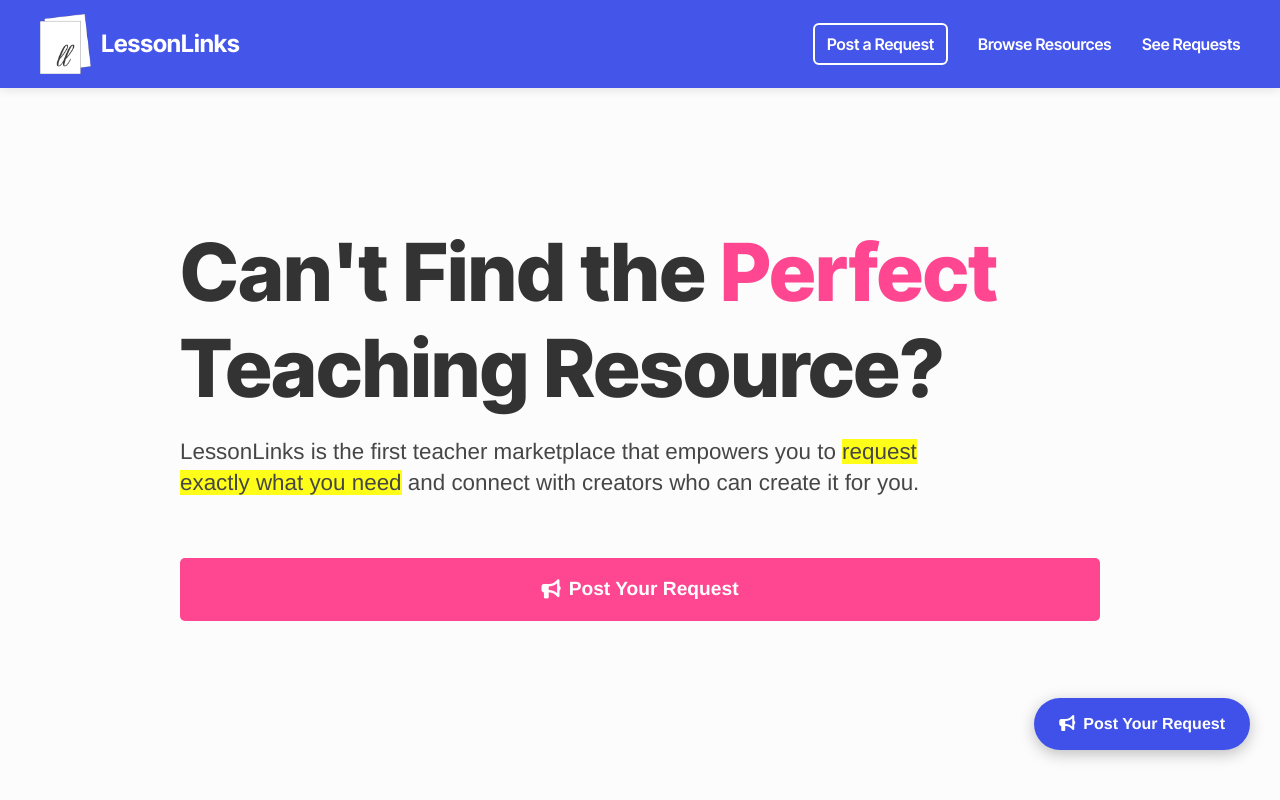
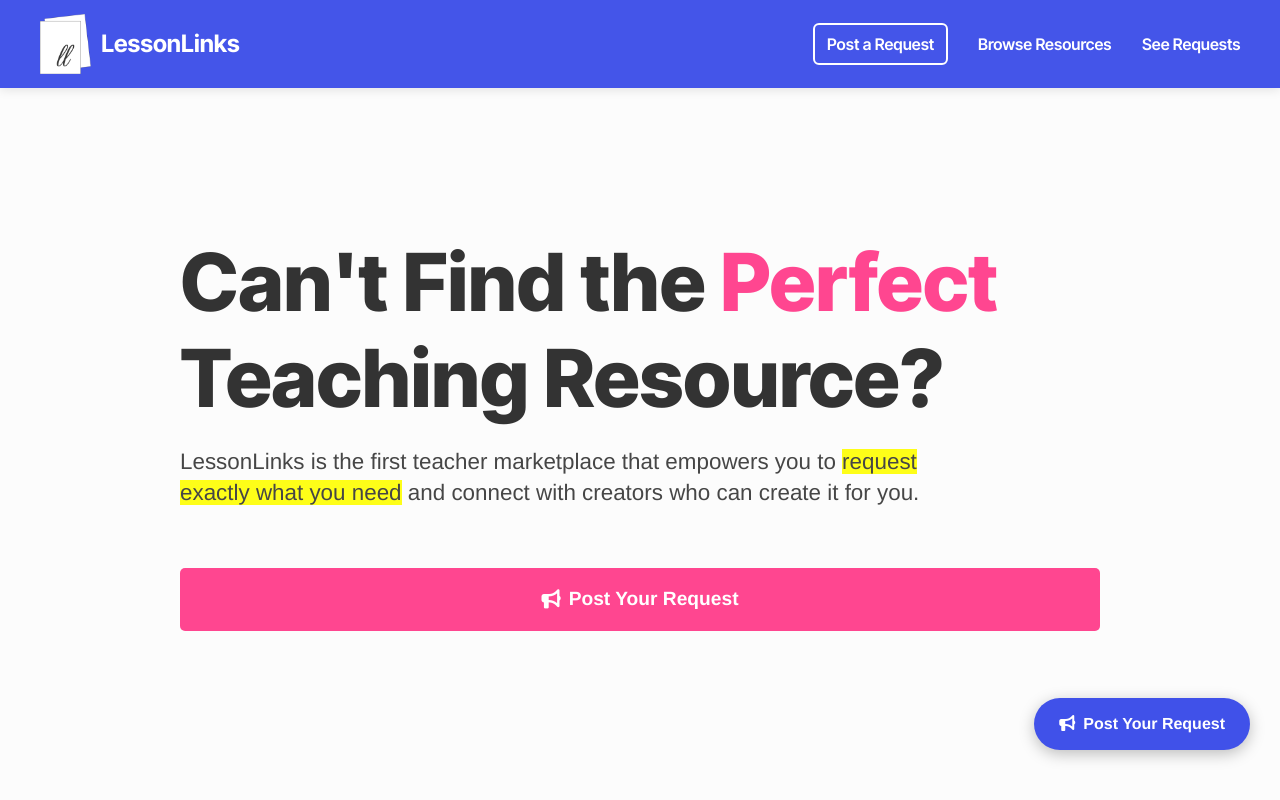
Before and after one commit to JoleneKearse/lessonLinks, a React (Vite) app in the folder client/: page / in a window 1280 px wide. Shown: the top 800 px of the page. Built offline with nearby package versions, Linux system fonts and the light colour scheme.

Commit message:
Fix top margin of hero h1

```diff
--- a/client/src/pages/HomePage/HomePage.css
+++ b/client/src/pages/HomePage/HomePage.css
@@ -49,7 +49,7 @@
   margin-bottom: 20px;
   line-height: 1.2;
   word-wrap: break-word;
-  margin-top: 20px;
+  margin-top: 40px;
 }
 
 .hero p {
@@ -606,6 +606,7 @@
 
   .hero h1 {
     font-size: 3.8rem;
+    margin-top: 30px;
   }
 
   .hero p {
@@ -670,6 +671,7 @@
 
   .hero h1 {
     font-size: 3rem;
+    margin-top: 20px;
   }
 
   .hero p {
```
